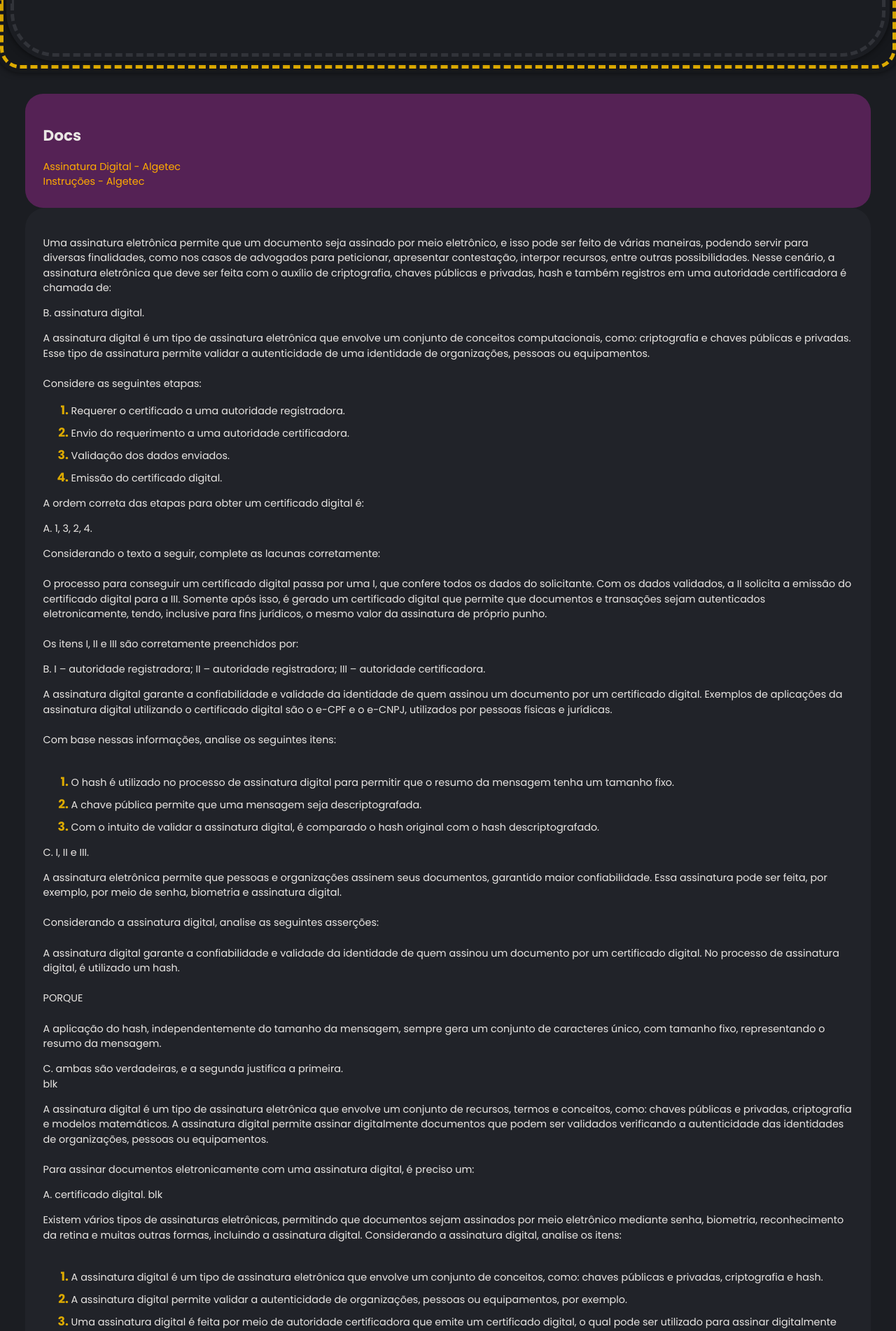
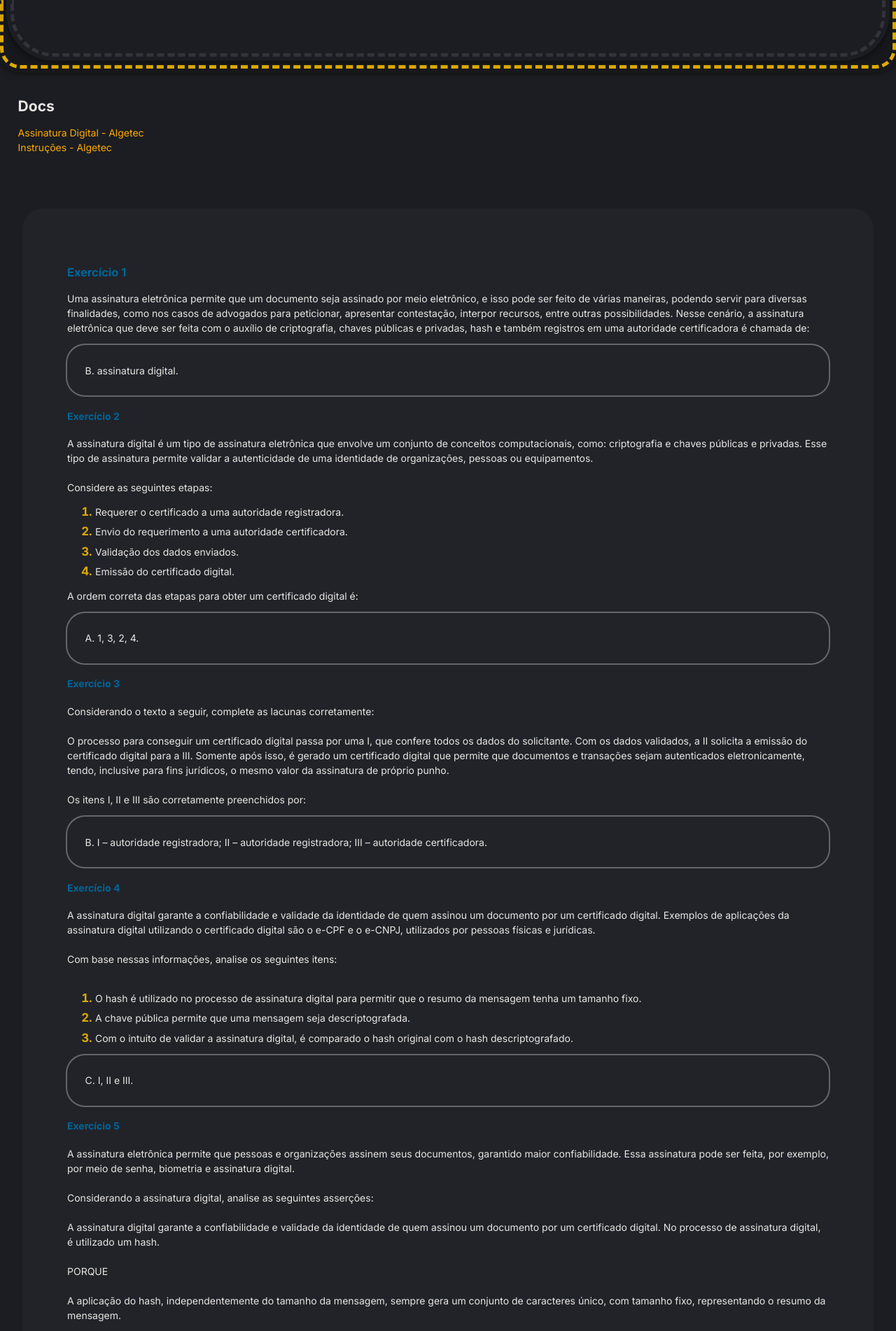
Before and after one commit to ceo-estacio/engenharia-de-software, a PHP site: the page made by Disciplinas/02-Introdução à Segurança da Informação/lab.html in a window 1280 px wide. Shown: the top 1902 px of the page at 70% size. Run offline with PHP 8.4, Linux system fonts and the light colour scheme.

Commit message:
@Ceo-Sammarco - Wed 15 Nov 2023

```diff
--- a/Disciplinas/02-Introdução à Segurança da Informação/lab.html
+++ b/Disciplinas/02-Introdução à Segurança da Informação/lab.html
@@ -11,7 +11,7 @@
       <meta name='viewport' content='width=device-width, initial-scale=1.0'>
       <link rel='stylesheet' href='https://fonts.googleapis.com/icon?family=Material+Icons'>
       <link rel="stylesheet" href="../src2/globals.css">
-      <link rel="stylesheet" href="../src2/Lab.css">
+      <link rel="stylesheet" href="../src2/globals/Lab.css">
       <script src="../src2/globals.js" defer></script>
    </head>
    <body>
@@ -28,7 +28,7 @@
       </drawer>
 
       <main>
-         <docs card bg="#525" p="2vw" r>
+         <header p="2vw">
             <h2>Docs</h2>
             <a blk href="./Laboratório/ASSINATURA DIGITAL - ALGETEC.pdf" target="_blank" rel="noopener noreferrer">
                Assinatura Digital - Algetec
@@ -36,11 +36,12 @@
             <a blk href="./Laboratório/INSTRUÇÕES GERAIS - ALGETEC.pdf" target="_blank" rel="noopener noreferrer">
                Instruções - Algetec
             </a>
-         </docs>
+         </header>
          <page>
 
             <exercicios blk>
                <ex1 blk="">
+                  <h3 c="var( --blue-estacio-1 )" >Exercício 1</h3>
                   <p>
                      Uma assinatura eletrônica permite que um documento seja assinado por meio eletrônico, e isso pode ser feito de várias maneiras, podendo servir para diversas finalidades, como nos casos de advogados para peticionar, apresentar contestação, interpor recursos, entre outras possibilidades.
                      Nesse cenário, a assinatura eletrônica que deve ser feita com o auxílio de criptografia, chaves públicas e privadas, hash e também registros em uma autoridade certificadora é chamada de:
@@ -51,6 +52,7 @@
                   </qna>
                </ex1>
                <ex2 blk="">
+                  <h4 c="var( --blue-estacio-1 )">Exercício 2</h4>
                   <p>
                      A assinatura digital é um tipo de assinatura eletrônica que envolve um conjunto de conceitos computacionais, como: criptografia e chaves públicas e privadas. Esse tipo de assinatura permite validar a autenticidade de uma identidade de organizações, pessoas ou equipamentos.
                      <br><br>
@@ -68,6 +70,7 @@
                   </qna>
                </ex2>
                <ex3 blk="">
+                  <h4 c="var( --blue-estacio-1 )">Exercício 3</h4>
                   <p>
                      Considerando o texto a seguir, complete as lacunas corretamente:
                      <br><br>
@@ -80,6 +83,7 @@
                   </qna>
                </ex3>
                <ex4 blk="">
+                  <h4 c="var( --blue-estacio-1 )">Exercício 4</h4>
                   <p>
                      A assinatura digital garante a confiabilidade e validade da identidade de quem assinou um documento por um certificado digital. Exemplos de aplicações da assinatura digital utilizando o certificado digital são o e-CPF e o e-CNPJ, utilizados por pessoas físicas e jurídicas.
                      <br><br>
@@ -102,6 +106,7 @@
                   </qna>
                </ex4>
                <ex5 blk="">
+                  <h4 c="var( --blue-estacio-1 )">Exercício 5</h4>
                   <p>
                      A assinatura eletrônica permite que pessoas e organizações assinem seus documentos, garantido maior confiabilidade. Essa assinatura pode ser feita, por exemplo, por meio de senha, biometria e assinatura digital.
                      <br><br>
@@ -210,6 +215,8 @@
                   </qna>
                </ex5>
             </exercicios>
+
+
          </page>
       </main>
 
--- a/Disciplinas/src2/AppBar.css
+++ /dev/null
@@ -1,39 +0,0 @@
-
-
-appbar {
-   z-index: 9;
-
-   display: block;
-   width: 100%;
-   height: 98px;
-   position: sticky;
-   top: 0; left: 0;
-   background: #16181c;
-   box-shadow: #16181c 0 0 0 6px;
-   filter: drop-shadow( #0009 0 0 5px );
-   border-bottom-left-radius: 2rem;
-   border-bottom-right-radius: 2rem;
-   border-bottom: #da0 5px dashed;
-   border-left: #da0 5px dashed;
-   border-right: #da0 5px dashed;
-}
-appbar-body {
-   display: grid;
-   grid-template-columns: auto 1fr auto;
-   width: 98.5%;
-   height: 81px;
-   margin: 0 auto !important;
-   background: #1b1d22;
-   box-shadow: #1b1d22 0 0 0 6px;
-   filter: drop-shadow( #0009 0 0 5px );
-   border-bottom-left-radius: 7ch;
-   border-bottom-right-radius: 7ch;
-   border-bottom: #313339 5px dashed;
-   border-left: #313339 5px dashed;
-   border-right: #313339 5px dashed;
-}
-appbar-body > t1 {
-   color: #e9e6e3;
-   display: grid;
-   place-items: center;
-}
--- a/Disciplinas/src2/Lab.css
+++ /dev/null
@@ -1,15 +0,0 @@
-
-
-body {
-   background:var( --dark1 );
-
-}
-/* main {
-   padding-left: 79px !important;
-} */
-
-page {
-   background: var( --dark2 );
-   border-radius: 2rem;
-   padding: 2vw;
-}
--- a/Disciplinas/src2/globals.css
+++ b/Disciplinas/src2/globals.css
@@ -1,9 +1,9 @@
 
 
-@import url('https://fonts.googleapis.com/css2?family=Archivo+Black&family=Cinzel+Decorative:wght@400;700;900&family=Open+Sans:wght@500;800&family=Poppins:ital,wght@0,100;0,200;0,300;0,400;0,500;0,600;0,700;0,800;0,900;1,100;1,200;1,300;1,400;1,500;1,600;1,700;1,800;1,900&family=Tangerine:wght@400;700&display=swap');
-@import url( "./Colors.css" );
-@import url( "./AppBar.css" );
-@import url( "./Drawer.css" );
+@import url('https://fonts.googleapis.com/css2?family=Inter:wght@100;400;700&family=Archivo+Black&family=Cinzel+Decorative:wght@400;700;900&family=Open+Sans:wght@500;800&family=Poppins:ital,wght@0,100;0,200;0,300;0,400;0,500;0,600;0,700;0,800;0,900;1,100;1,200;1,300;1,400;1,500;1,600;1,700;1,800;1,900&family=Tangerine:wght@400;700&display=swap');
+@import url( "./globals/Colors.css" );
+@import url( "./globals/AppBar.css" );
+@import url( "./globals/Drawer.css" );
 
 *:not( h1,h2,h3,h4,h5,h6,p,menu,ul,ol,li,hr,pre,dd,blockquote,fieldset,legend ),
 *:not( h1,h2,h3,h4,h5,h6,p,menu,ul,ol,li,hr,pre,dd,blockquote,fieldset,legend )::before,
@@ -45,6 +45,7 @@ html {
    background-image:   linear-gradient( 0deg, #00000000 24px, #313339 25px ),
    linear-gradient( 90deg, #00000000 24px, #313339 25px );
    background-size: 25px 25px;
+
 }
 body {
    width: auto !important;
@@ -54,10 +55,20 @@ body {
    font-family: 'Poppins';
    -webkit-font-smoothing: antialiased;
 
+   font-size: 14px;
+   font-weight: 400;
+   font-family: Inter;
+   /* height: 16px; */
+   line-height: 150%;
+   /* margin-top: 4px; */
+   /* display: inline-block; */
+   text-overflow: ellipsis;
+   /* white-space: nowrap; */
+   /* overflow: hidden; */
 }
 body > main {
    margin: 0 auto;
-   padding: 2.5rem;
+   /* padding: 2.5rem; */
 }
 body > main[active] {
    padding-left: 79px !important;
--- /dev/null
+++ b/Disciplinas/src2/globals/AppBar.css
@@ -0,0 +1,43 @@
+
+
+appbar {
+   z-index: 9;
+
+   display: block;
+   width: 100%;
+   height: 98px;
+   position: sticky;
+   top: 0; left: 0;
+   background: #16181c;
+   box-shadow: #16181c 0 0 0 6px;
+   filter: drop-shadow( #0009 0 0 5px );
+   border-bottom-left-radius: 2rem;
+   border-bottom-right-radius: 2rem;
+   border-bottom: #da0 5px dashed;
+   border-left: #da0 5px dashed;
+   border-right: #da0 5px dashed;
+}
+appbar-body {
+   display: grid;
+   grid-template-columns: auto 1fr auto;
+   width: 98.5%;
+   height: 81px;
+   margin: 0 auto !important;
+   background: #1b1d22;
+   box-shadow: #1b1d22 0 0 0 6px;
+   filter: drop-shadow( #0009 0 0 5px );
+   border-bottom-left-radius: 7ch;
+   border-bottom-right-radius: 7ch;
+   border-bottom: #313339 5px dashed;
+   border-left: #313339 5px dashed;
+   border-right: #313339 5px dashed;
+}
+appbar-body > t1 {
+   color: #e9e6e3;
+   display: grid;
+   place-items: center;
+}
+
+appbar-options {
+   cursor: pointer;
+}
--- /dev/null
+++ b/Disciplinas/src2/globals/Lab.css
@@ -0,0 +1,26 @@
+
+
+body {
+   background: var( --dark1 );
+
+}
+main {
+   display: grid;
+   gap: 4vw;
+}
+
+page {
+   background: var( --dark2 );
+   border-radius: 2rem;
+   width: 95%;
+   margin: 0 auto;
+   padding: 5vw;
+}
+
+qna {
+   border-radius: 2vw;
+   box-shadow: #eee5 0 0 0 2px;
+   width: 100%;
+   display: block;
+   padding: 2vw;
+}
```
Also changed, not shown: Disciplinas/02-Introdução à Segurança da Informação/index.html (+43 -3 lines), Disciplinas/02-Introdução à Segurança da Informação/Tema 02 - Ameaças e Vulnerabilidades à Segurança de Informação/img04.jpg (added), Disciplinas/02-Introdução à Segurança da Informação/Tema 02 - Ameaças e Vulnerabilidades à Segurança de Informação/img06.jpg (added), Disciplinas/02-Introdução à Segurança da Informação/Tema 02 - Ameaças e Vulnerabilidades à Segurança de Informação/img10.jpg (added), Disciplinas/src2/globals/Colors.css (renamed from Disciplinas/src2/Colors.css), Disciplinas/src2/globals/Drawer.css (renamed from Disciplinas/src2/Drawer.css), 5 other files.
